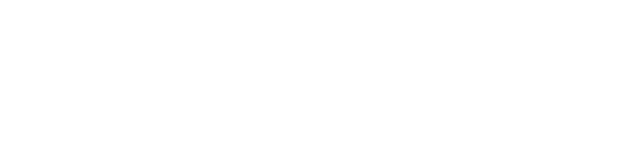
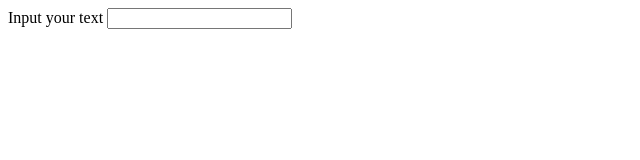
Before and after one commit to Mr-DashginAbdulla/FormTask, a plain HTML site: page index.html in a window 1280 px wide. Shown: the whole page, without its empty margins (0-640 px from the left). Drawn offline with Linux system fonts and the light colour scheme.

Commit message:
second commit

```diff
--- a/index.html
+++ b/index.html
@@ -6,6 +6,9 @@
     <title>Document</title>
 </head>
 <body>
-
+    <form action="#">
+        <label for="text">Input your text</label>
+        <input type="text">
+    </form>
 </body>
 </html>
```
